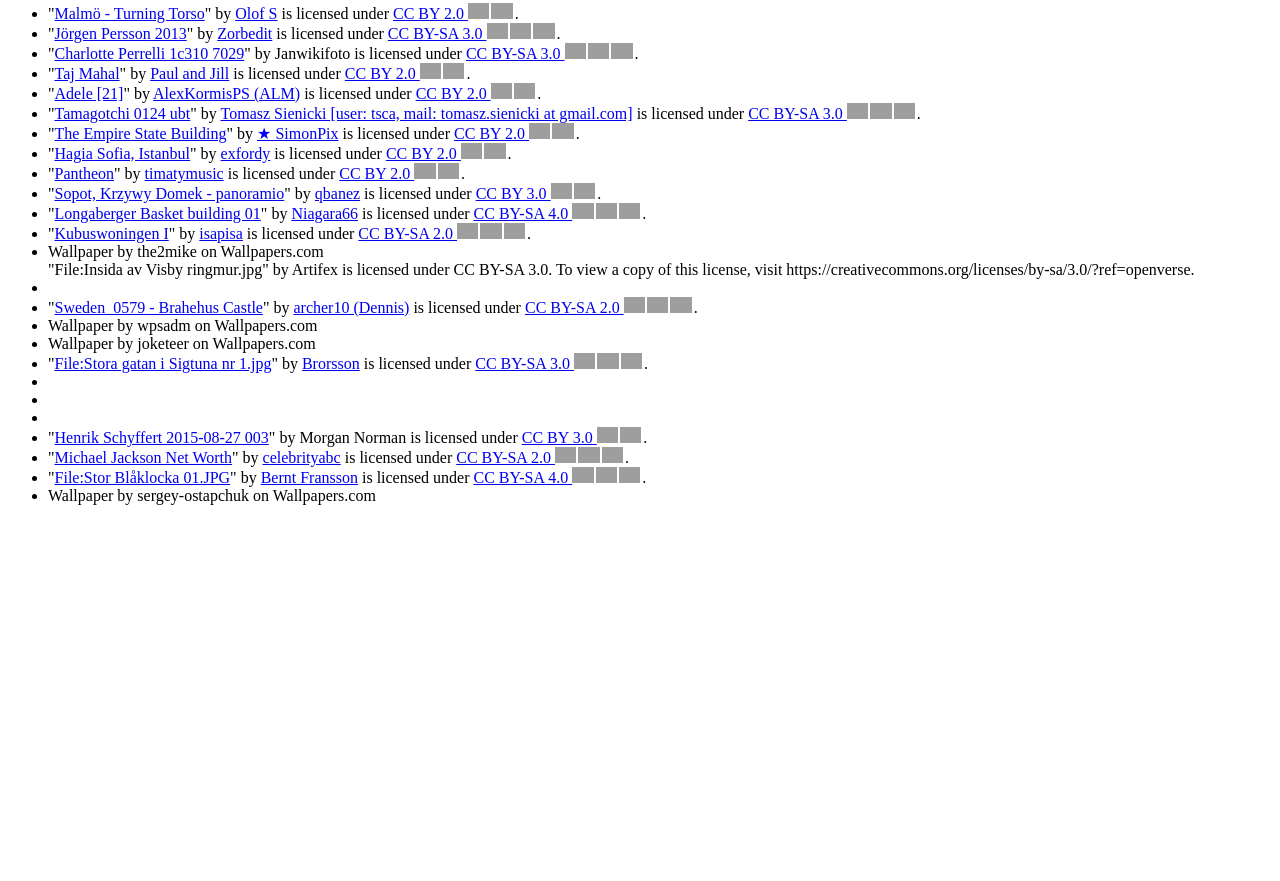
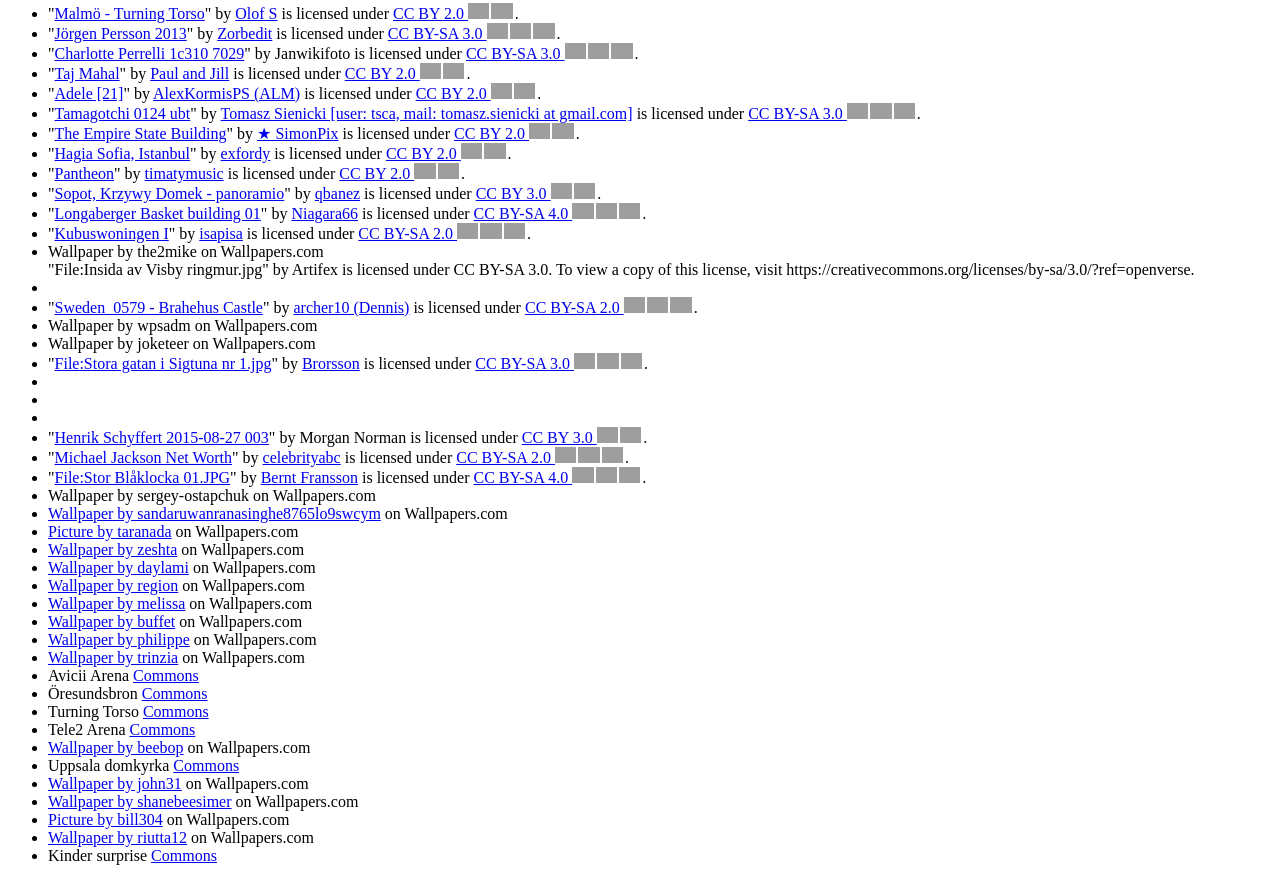
Before and after one commit to sandrany/pepp-info, a plain HTML site: page credits-images.html in a window 1280 px wide. Shown: the part 9253-10134 px from the top of the page. Before the commit the page ends 9774 px from the top, so only its background shows below. Drawn offline with Linux system fonts and the light colour scheme.

Commit message:
Update credits-images.html

```diff
--- a/credits-images.html
+++ b/credits-images.html
@@ -562,7 +562,26 @@ e9tb3tvw8r3m.html">Wallpaper by nevada299</a> on Wallpapers.com</li>
  <li class="attribution">"<a rel="noopener noreferrer" href="https://commons.wikimedia.org/w/index.php?curid=46718341">File:Stor Blåklocka 01.JPG</a>" by <a rel="noopener noreferrer" href="https://commons.wikimedia.org/wiki/User:Bernt_Fransson">Bernt Fransson</a> is licensed under <a rel="noopener noreferrer" href="https://creativecommons.org/licenses/by-sa/4.0/?ref=openverse">CC BY-SA 4.0 <img src="https://mirrors.creativecommons.org/presskit/icons/cc.svg" style="height: 1em; margin-right: 0.125em; display: inline;" /><img src="https://mirrors.creativecommons.org/presskit/icons/by.svg" style="height: 1em; margin-right: 0.125em; display: inline;" /><img src="https://mirrors.creativecommons.org/presskit/icons/sa.svg" style="height: 1em; margin-right: 0.125em; display: inline;" /></a>.</li>
 
  <li  href="https://wallpapers.com/wallpapers/jupiter-vertical-axis-ycondvkjobq419a1.html">Wallpaper by sergey-ostapchuk</a> on Wallpapers.com </li>
-
+  <li><a href="https://wallpapers.com/wallpapers/pyramids-of-giza-timeless-desert-4k-8sr4fiyobk3cjwfh.html">Wallpaper by sandaruwanranasinghe8765lo9swcym</a> on Wallpapers.com</li>
+  <li><a href="https://wallpapers.com/picture/china-pictures-yuogjmc7x8w6mzgz.html">Picture by taranada</a> on Wallpapers.com</li>
+  <li><a href="https://wallpapers.com/wallpapers/cropped-brown-aesthetic-colosseum-phone-18oy24hgu32xpljh.html">Wallpaper by zeshta</a> on Wallpapers.com</li>
+  <li><a href="https://wallpapers.com/wallpapers/awesome-leaning-tower-of-pisa-phone-1caffhgz4i7qtc8p.html">Wallpaper by daylami</a> on Wallpapers.com</li>
+  <li><a href="https://wallpapers.com/wallpapers/the-taj-mahal-hallway-in-sepia-effect-ufx37ot414nqwx9u.html">Wallpaper by region</a> on Wallpapers.com</li>
+  <li><a href="https://wallpapers.com/wallpapers/big-ben-stands-moiuhrks9lp494c6.html">Wallpaper by melissa</a> on Wallpapers.com</li>
+  <li><a href="https://wallpapers.com/wallpapers/mobile-4k-ogp5l1khnwuozbkd.html">Wallpaper by buffet</a> on Wallpapers.com</li>
+  <li><a href="https://wallpapers.com/wallpapers/narrow-view-empire-state-building-nmpwoh49hkk37utz.html">Wallpaper by philippe</a> on Wallpapers.com</li>
+  <li><a href="https://wallpapers.com/wallpapers/golden-gate-bridge-sunset-wmj22n8itktc0ikp.html">Wallpaper by trinzia</a> on Wallpapers.com</li>
+  <li>Avicii Arena <a href="https://commons.wikimedia.org/wiki/File:Globen_fr%C3%A5n_Hammarbybacken,_2016.jpg">Commons</a></li>
+  <li>Öresundsbron <a href="https://commons.wikimedia.org/wiki/File:%C3%98resund_Bridge_from_the_air_in_September_2015_(cropped).jpg">Commons</a></li>
+  <li>Turning Torso <a href="https://commons.wikimedia.org/wiki/File:The_Turning_Torso,_Malmo.JPG">Commons</a></li>
+  <li>Tele2 Arena <a href="https://commons.wikimedia.org/wiki/File:Tele2_Arena_January_2015.jpg">Commons</a></li>
+  <li><a href="https://wallpapers.com/wallpapers/burj-khalifa-in-wide-lens-2gbpz0yzejjca3n8.html">Wallpaper by beebop</a> on Wallpapers.com</li>
+  <li>Uppsala domkyrka <a href="https://commons.wikimedia.org/wiki/File:Uppsala_Cathedral_two_towers.jpg">Commons</a></li>
+  <li><a href="https://wallpapers.com/wallpapers/lea-michele-stretched-out-gum-1wieahlir8lq99yf.html">Wallpaper by john31</a> on Wallpapers.com</li>
+  <li><a href="https://wallpapers.com/wallpapers/red-high-heels-2121-x-1413-wallpaper-81ln3klvjn53znjm.html">Wallpaper by shanebeesimer</a> on Wallpapers.com</li>
+  <li><a href="https://wallpapers.com/picture/cute-guinea-pig-pictures-3bauv3nc7le7a6rz.html">Picture by bill304</a> on Wallpapers.com</li>
+  <li><a href="https://wallpapers.com/wallpapers/mother-cow-and-little-calf-sugncarjrap57hte.html">Wallpaper by riutta12</a> on Wallpapers.com</li>
+  <li>Kinder surprise <a href="https://commons.wikimedia.org/wiki/File:It%27s_a_surprise.jpg">Commons</a></li>
 </ul>
 </body>
 </html>
```
